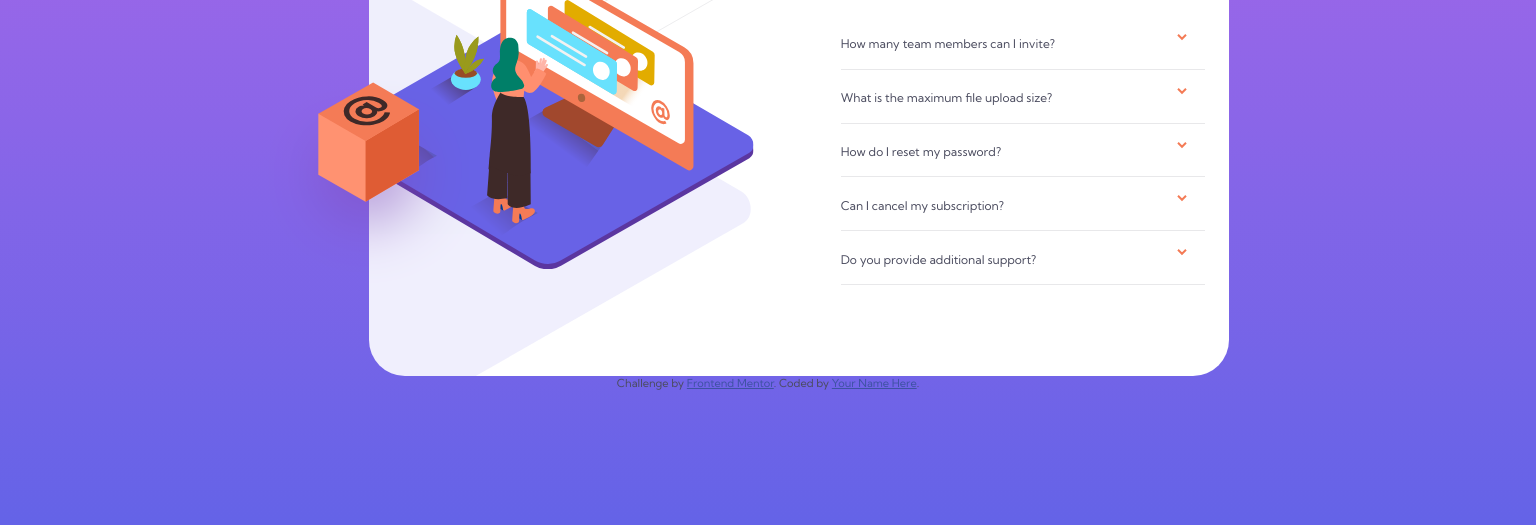
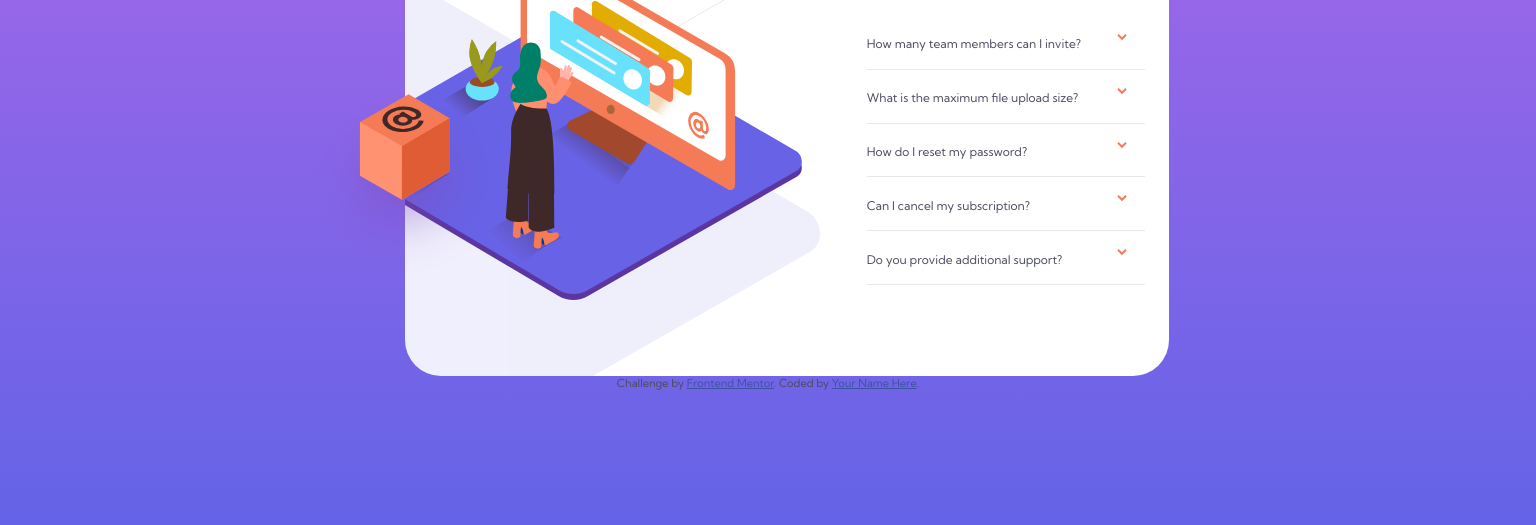
Before and after one commit to agatablazejewska/CSSLearning, a plain HTML site: page faq-accordion-card/index.html in a window 1536 px wide. Shown: the part 275-800 px from the top of the page. Drawn offline with Linux system fonts and the light colour scheme.

Commit message:
big screens work

```diff
--- a/faq-accordion-card/css/styles.css
+++ b/faq-accordion-card/css/styles.css
@@ -176,18 +176,29 @@ main {
 
 @media(min-width: 390px) {
     main {
-        max-width: 85%;
+        max-width: 80%;
     }
 }
 
-@media(min-width: 480px) {
+@media(min-width: 450px) {
     main {
-        max-width: 65%;
+        max-width: 70%;
     }
 }
 
+@media(min-width: 570px) {
+    main {
+        max-width: 55%
+    }
+}
 
-@media(min-width: 680px) {
+@media(min-width: 690px) {
+    main {
+        max-width: 45%;
+    }
+}
+
+@media(min-width: 780px) {
     main {
         max-width: 40%;
     }
@@ -206,7 +217,7 @@ main {
         grid-column: 2/4;
         grid-row: 1;
         display: grid;
-        grid-template-columns: 50% 1fr;
+        grid-template-columns: 50% 80px 1fr;
         grid-template-rows: 0.5fr 3fr;
         grid-gap: 0;
         overflow: hidden;
@@ -237,13 +248,15 @@ main {
     }
 
     .images__desktop {
-        max-width: 30%;
+        width: max(500px, 45%);
+        height: max(450px, 35%);
         grid-column: 1;
         grid-row: 1/3;
     }
 
     .images-desktop-main {
-        max-width: 30%;
+        width: max(500px, 100%);
+        height: max(400px, 100%);
         z-index: 3;
         display: flex;
         justify-content: flex-start;
@@ -252,7 +265,8 @@ main {
     }
 
     .images-desktop-background {
-        max-width: 30%;
+        width: max(500px, 100%);
+        height: max(400px, 100%);
         z-index: 2;
         display: flex;
         justify-content: flex-start;
@@ -260,16 +274,19 @@ main {
     }
 
     .images-desktop-main img {
-        transform: scale(0.7) translate(-35%, 20%);
+        position: absolute;
+        top: 20%;
+        left: -35%;
     }
 
     .images-desktop-background img {
-        transform: scale(0.6) translate(-85%, -110%);
         position: absolute;
+        top: -10%;
+        left: -35%;
     }
 
     .card__header {
-        grid-column: 2;
+        grid-column: 3;
         grid-row: 1;
         justify-content: flex-start;
         padding-top: 1.5em;
@@ -277,7 +294,7 @@ main {
     }
 
     .items {
-        grid-column: 2;
+        grid-column: 3;
         grid-row: 2;
         padding-left: 0;
         padding-top: 0;
@@ -290,7 +307,7 @@ main {
     }
 
     .card {
-        grid-template-columns: min-content 1fr;
+        grid-template-columns: 50% 80px 1fr;
     }
 
     .images-box {
@@ -298,13 +315,17 @@ main {
         left: 50%;
     }
 
+
     .images-desktop-main img {
-        transform: scale(0.9) translate(-15%, 10%);
+        position: absolute;
+        top: 10%;
+        left: -15%;
     }
 
     .images-desktop-background img {
-        transform: scale(0.8) translate(-63%, -90%);
         position: absolute;
+        top: -175%;
+        left: -110%;
     }
 
     .item__content {
```
